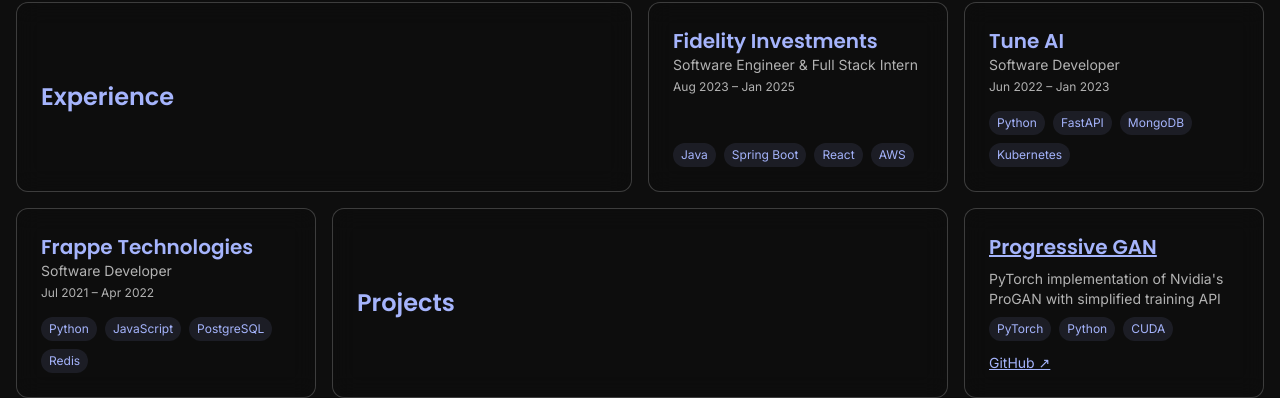
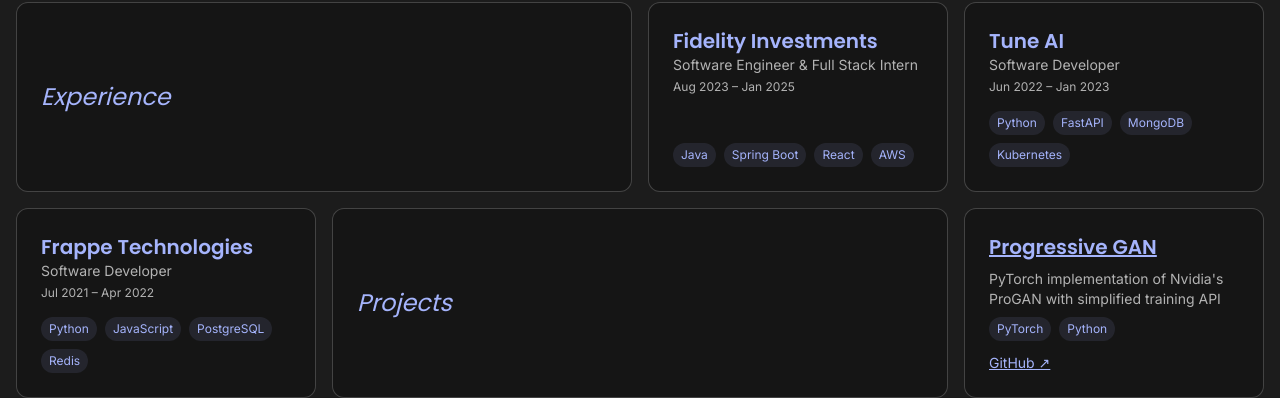
Before and after one commit to saxenabhishek/saxenabhishek, a React (Vite) app in the folder website/: page / in a window 1280 px wide. Shown: the part 519-917 px from the top of the page. Built offline with nearby package versions, Linux system fonts and the light colour scheme.

Commit message:
feat: show only first two technologies

```diff
--- a/website/src/App.jsx
+++ b/website/src/App.jsx
@@ -9,7 +9,7 @@
 
   return (
     <div className={mode === "dark" ? "dark" : ""}>
-      <div className="min-h-screen font-body bg-white text-black dark:bg-primary dark:text-textPrimary">
+      <div className="min-h-screen font-body bg-[#e9dcc6] text-black dark:bg-[#1c1c1c] dark:text-textPrimary">
         <main className="p-4 max-w-7xl mx-auto">
           <BentoGrid
             filter={filter}
--- a/website/src/components/ProjectCard.jsx
+++ b/website/src/components/ProjectCard.jsx
@@ -9,7 +9,7 @@
       {project.description}
     </p>
     <div className="flex flex-wrap gap-2 mt-2">
-      {project.technologies.map((tech) => (
+      {project.technologies.slice(0, 2).map((tech) => (
         <span
           key={tech}
           className="bg-accent/10 text-accent px-2 py-1 rounded-full text-xs"
--- a/website/src/components/SectionCard.jsx
+++ b/website/src/components/SectionCard.jsx
@@ -2,7 +2,9 @@
 
 const SectionCard = ({ title }) => (
   <div>
-    <h2 className="text-2xl font-heading font-semibold text-accent">{title}</h2>
+    <h2 className="text-2xl font-heading font-thin italic text-accent">
+      {title}
+    </h2>
   </div>
 );
 
--- a/website/src/data/education.json
+++ b/website/src/data/education.json
@@ -3,7 +3,7 @@
     {
       "institution": "George Washington University",
       "degree": "M.S. Computer Engineering",
-      "period": "2019 – 2021",
+      "period": "2019 - 2021",
       "summary": "Focused on scalable systems and machine learning"
     }
   ]
```
